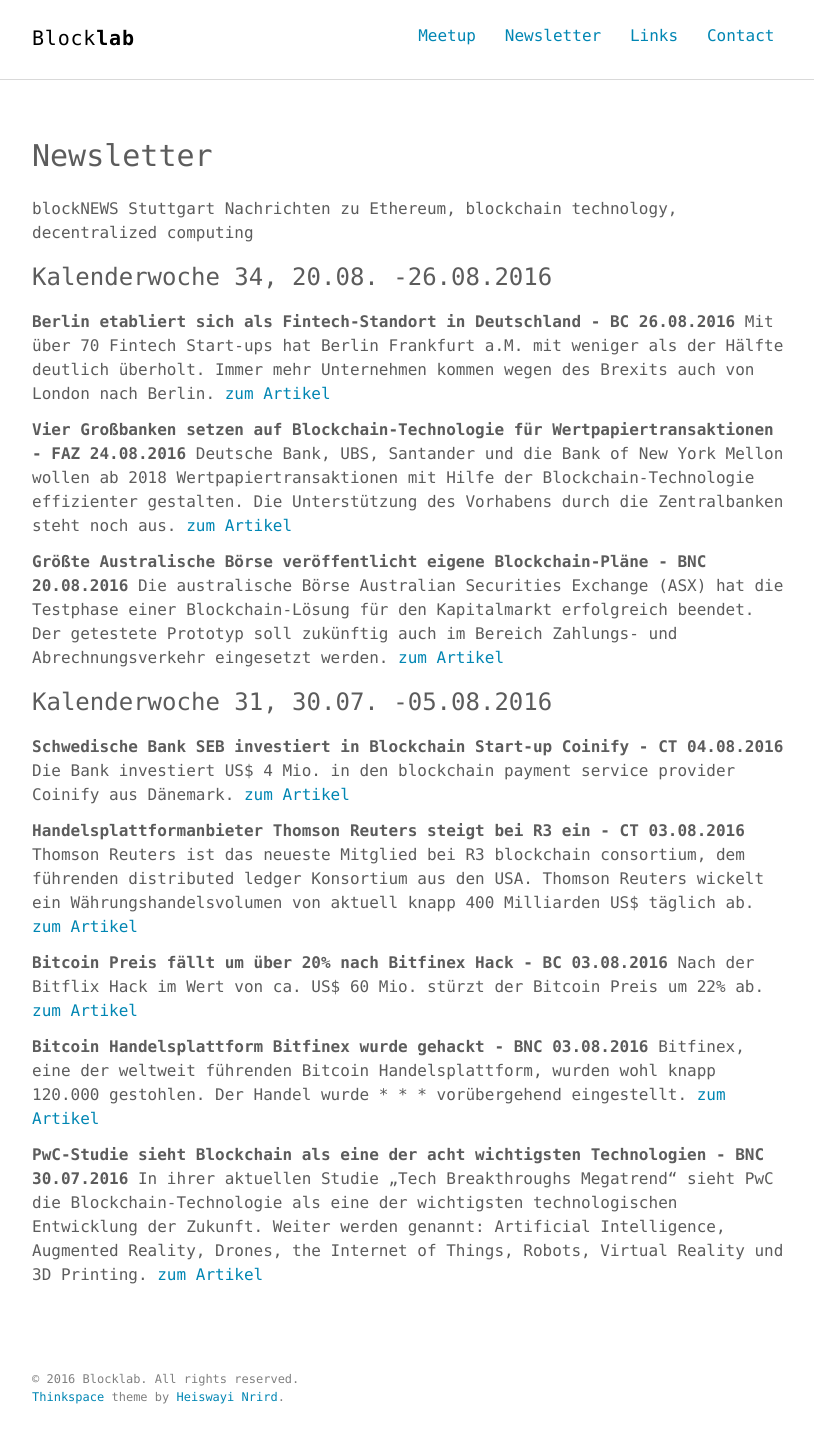
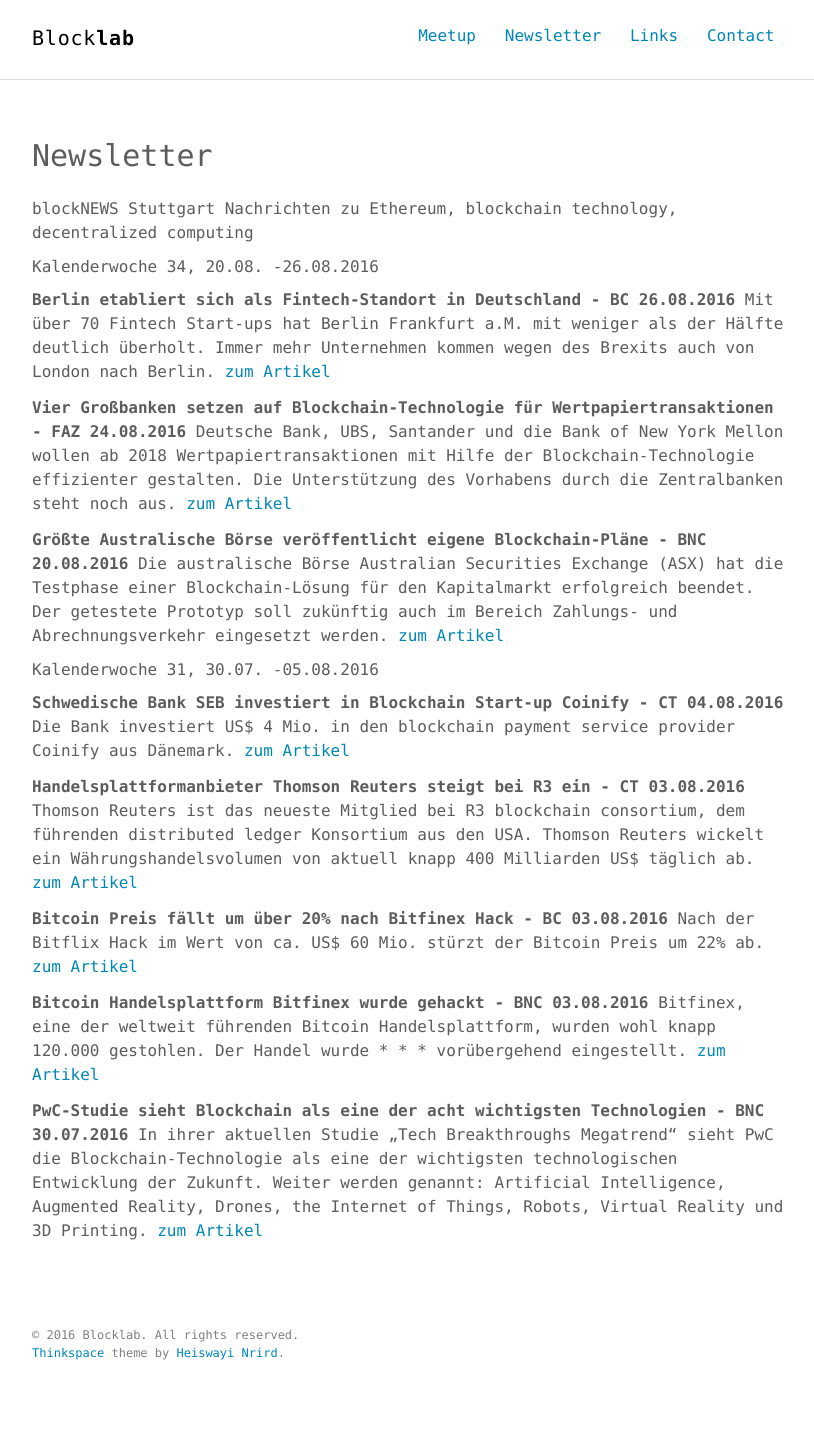
Before and after one commit to blocklab/site, a Jekyll site: the page built from newsletter.md, in a window 1280 px wide. Shown: the whole page, without its empty margins (232-1046 px from the left). Built offline with Jekyll 4.4.1, drawn with Linux system fonts in a browser that asks for light colours; after the commit the page ends 1411 px from its top, so only the background shows below that.

```diff
--- a/newsletter.md
+++ b/newsletter.md
@@ -7,7 +7,7 @@ permalink: /newsletter/
 blockNEWS Stuttgart
 Nachrichten zu Ethereum, blockchain technology, decentralized computing
 
-### Kalenderwoche 34, 20.08. -26.08.2016
+##### Kalenderwoche 34, 20.08. -26.08.2016
 
 **Berlin etabliert sich als Fintech-Standort in Deutschland - BC 26.08.2016**
 Mit über 70 Fintech Start-ups hat Berlin Frankfurt a.M. mit weniger als der Hälfte deutlich überholt. Immer mehr Unternehmen kommen wegen des Brexits auch von London nach Berlin.
@@ -23,7 +23,7 @@ Die australische Börse Australian Securities Exchange (ASX) hat die Testphase e
 
 
 
-### Kalenderwoche 31, 30.07. -05.08.2016
+##### Kalenderwoche 31, 30.07. -05.08.2016
 **Schwedische Bank SEB investiert in Blockchain Start-up Coinify - CT 04.08.2016**
 Die Bank investiert US$ 4 Mio. in den blockchain payment service provider Coinify aus Dänemark.
 [zum Artikel](https://cointelegraph.com/news/top-swedish-bank-invests-in-danish-blockchain-startup-coinify)
```
